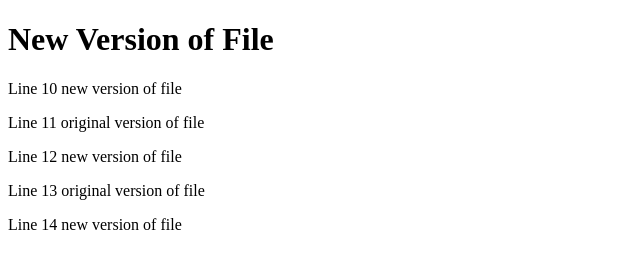
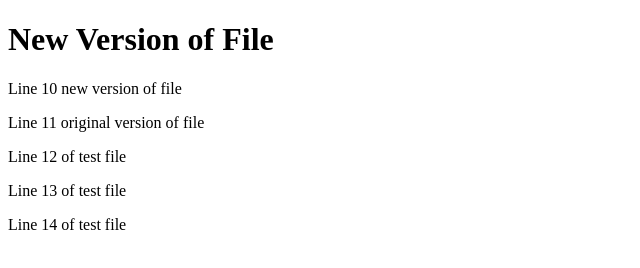
Before and after one commit to dakodesigns/sm15-itc260-branch-practice, a plain HTML site: page index.html in a window 1280 px wide. Shown: the whole page, without its empty margins (0-640 px from the left). Drawn offline with Linux system fonts and the light colour scheme.

Commit message:
More changes from test

```diff
--- a/index.html
+++ b/index.html
@@ -9,9 +9,9 @@
 <h1>New Version of File</h1>
 <p>Line 10 new version of file</p>
 <p>Line 11 original version of file</p>
-<p>Line 12 new version of file</p>
-<p>Line 13 original version of file</p>
-<p>Line 14 new version of file</p>
+<p>Line 12 of test file</p>
+<p>Line 13 of test file</p>
+<p>Line 14 of test file</p>
 
 
 </body>
```
